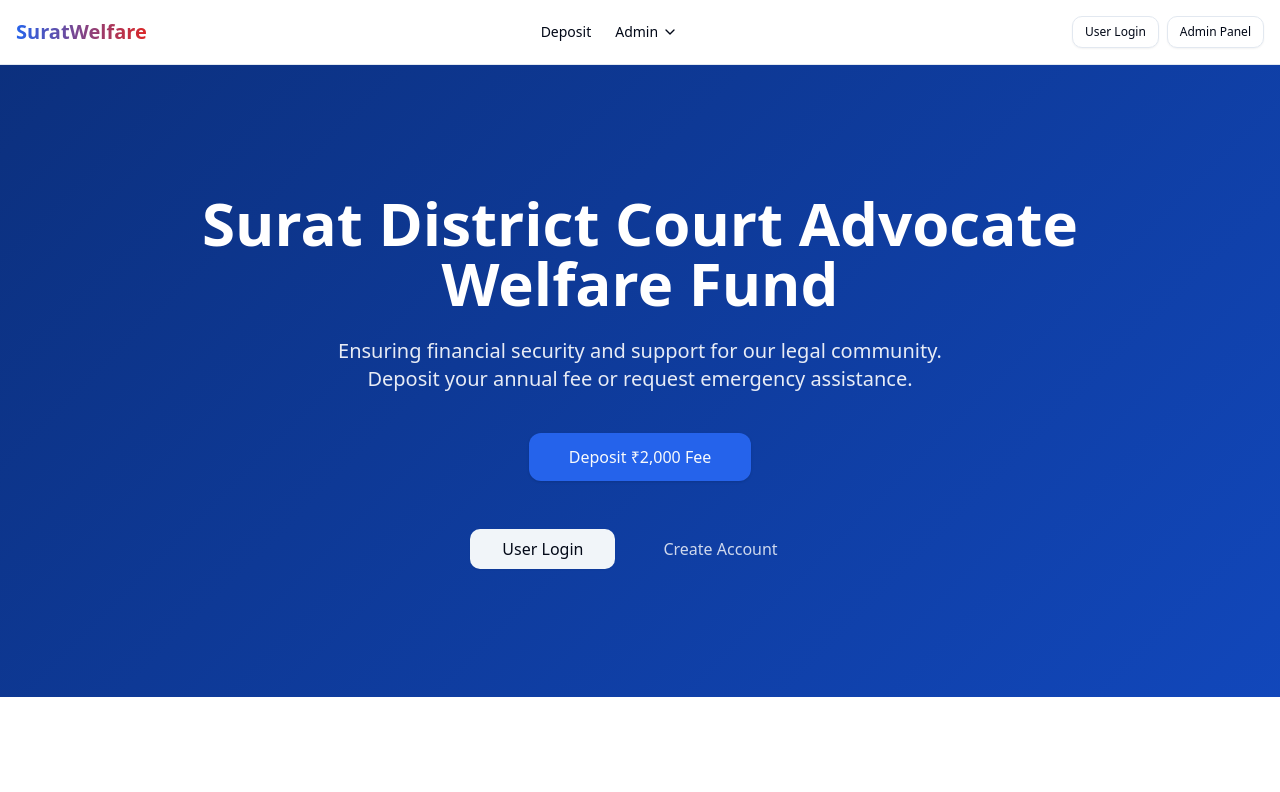
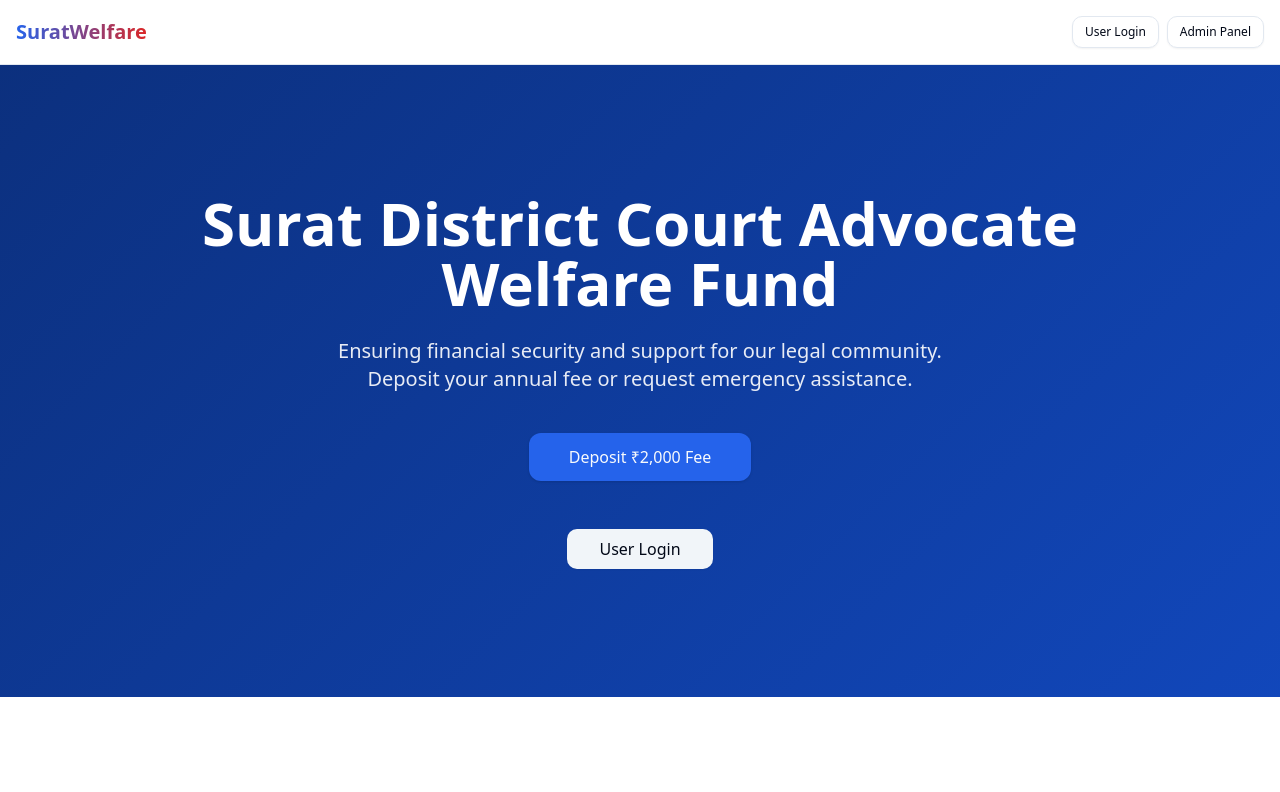
Before and after one commit to sagarjariwala333/surat-district-wellfare, a Next.js app: page / in a window 1280 px wide. Shown: the top 792 px of the page. Built offline with nearby package versions, Linux system fonts and the light colour scheme.

Commit message:
fix: removed unnecessary menu

```diff
--- a/app/layout.tsx
+++ b/app/layout.tsx
@@ -27,17 +27,17 @@ export default function RootLayout({
             </Link>
 
             <nav className="hidden md:flex items-center space-x-6">
-              <Link
+              {/* <Link
                 href="/deposit"
                 className="text-sm font-medium transition-colors hover:text-primary"
               >
                 Deposit
-              </Link>
+              </Link> */}
               <div className="relative group">
-                <button className="text-sm font-medium transition-colors hover:text-primary flex items-center gap-1">
+                {/* <button className="text-sm font-medium transition-colors hover:text-primary flex items-center gap-1">
                   Admin
                   <ChevronDown className="h-4 w-4" />
-                </button>
+                </button> */}
                 <div className="absolute top-full left-0 mt-2 w-64 bg-popover border rounded-md shadow-lg opacity-0 invisible group-hover:opacity-100 group-hover:visible transition-all duration-200 z-50">
                   <div className="p-2">
                     <Link
--- a/app/page.tsx
+++ b/app/page.tsx
@@ -24,9 +24,9 @@ export default function Home() {
               <Button asChild variant="secondary" size="lg" className="text-base">
                 <Link href="/login">User Login</Link>
               </Button>
-              <Button asChild variant="ghost" size="lg" className="text-base text-white/80 hover:text-white hover:bg-white/10">
+              {/* <Button asChild variant="ghost" size="lg" className="text-base text-white/80 hover:text-white hover:bg-white/10">
                 <Link href="/register">Create Account</Link>
-              </Button>
+              </Button> */}
             </div>
           </div>
         </div>
```
